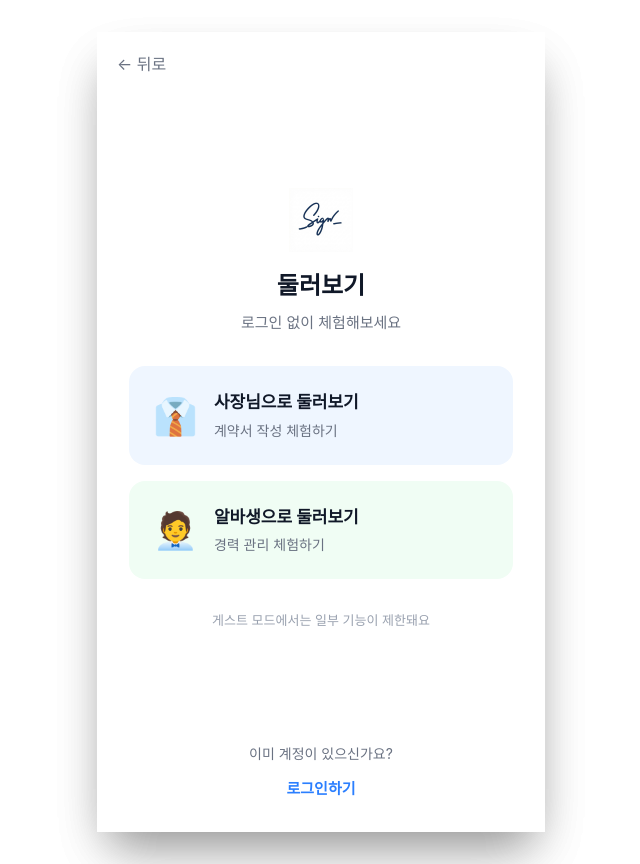
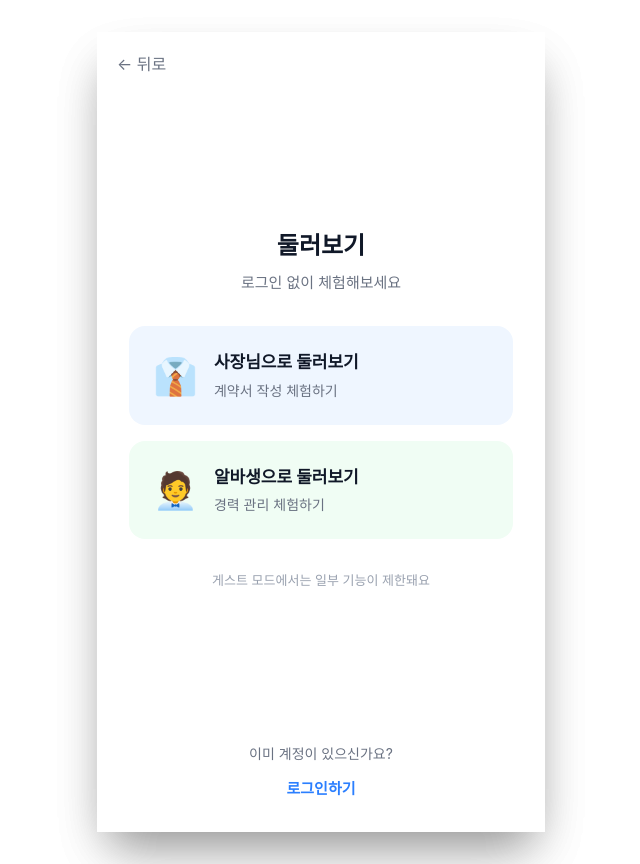
Before and after one commit to lemonmilkceo/final, a Next.js app: page /guest in a window 1280 px wide. Shown: the whole page, without its empty margins (319-959 px from the left). Built offline with nearby package versions, Linux system fonts and the light colour scheme.

Commit message:
chore: guest 페이지 로고 제거
불필요한 로고 요소 제거로 화면 단순화

```diff
--- a/app/(public)/guest/page.tsx
+++ b/app/(public)/guest/page.tsx
@@ -3,7 +3,6 @@
 import { useState, useTransition } from 'react';
 import { useRouter } from 'next/navigation';
 import { useGuestStore } from '@/stores/guestStore';
-import Image from 'next/image';
 import { signInWithKakao } from '@/app/(public)/login/actions';
 
 export default function GuestRoleSelectPage() {
@@ -35,13 +34,6 @@ export default function GuestRoleSelectPage() {
       {/* Content */}
       <div className="flex-1 flex flex-col items-center justify-center px-8">
         <div className="mb-8 text-center">
-          <Image
-            src="/images/logo.png"
-            alt="싸인해주세요"
-            width={64}
-            height={64}
-            className="mx-auto mb-4"
-          />
           <h1 className="text-[24px] font-bold text-gray-900 mb-2">
             둘러보기
           </h1>
```
